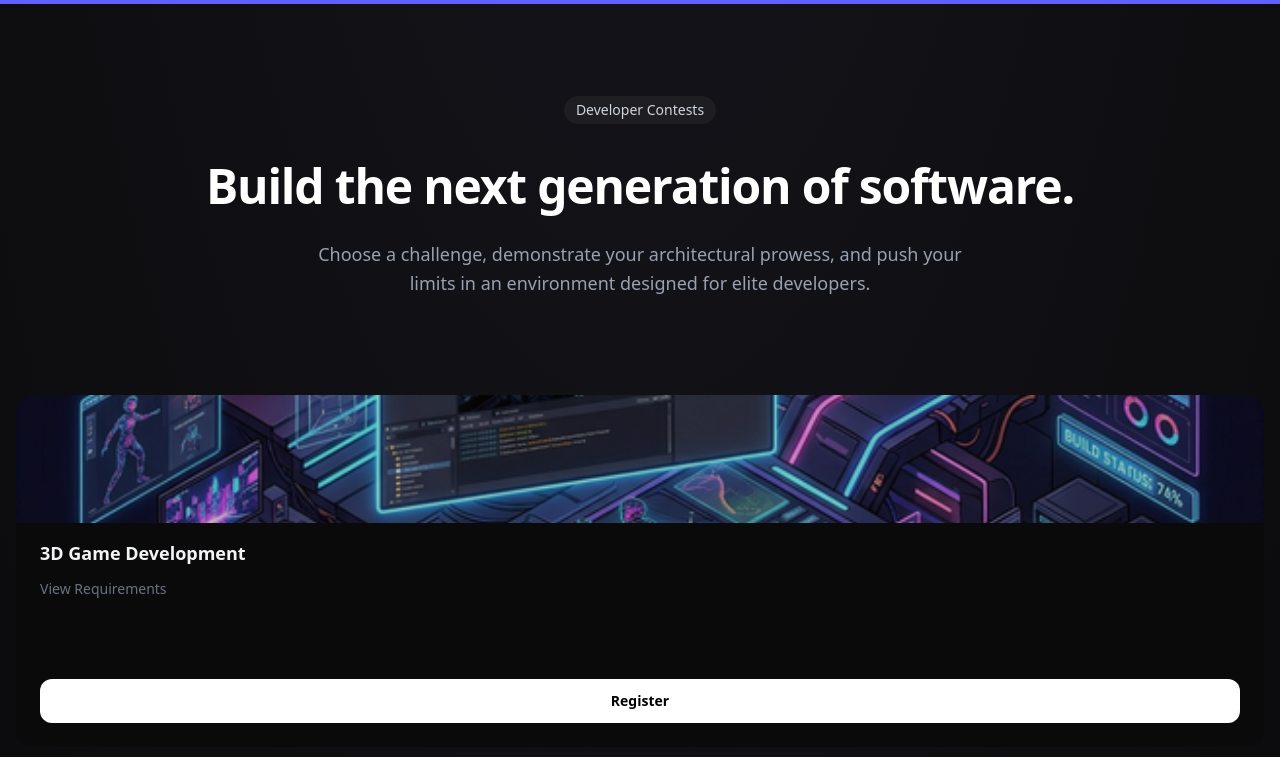
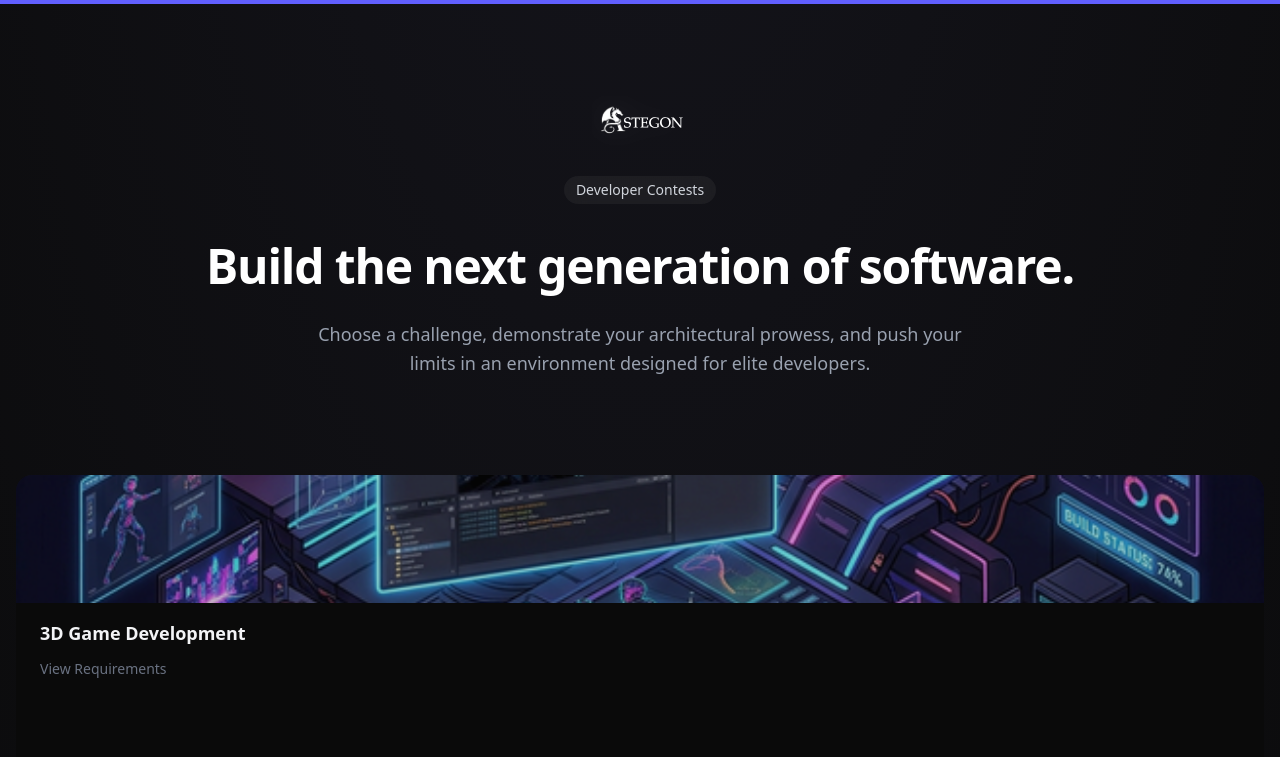
Before and after one commit to Astegontech/Astegon, a Next.js app: page /contest in a window 1280 px wide. Shown: the top 757 px of the page. Built offline with nearby package versions, Linux system fonts and the light colour scheme.

Commit message:
UI: Add Astegon logo to the Contest page hero section

```diff
--- a/app/contest/page.tsx
+++ b/app/contest/page.tsx
@@ -1,4 +1,5 @@
 import { Metadata } from 'next';
+import Image from 'next/image';
 import { Reveal } from '@/components/ui/Reveal';
 import { ProjectCard } from '@/components/contest/ProjectCard';
 import { projectAssignments } from '@/lib/data/assignments';
@@ -30,12 +31,23 @@ export default async function PublicContestsListingPage() {
                 {/* Hero Section */}
                 <div className={styles.heroSection}>
                     <Reveal delay={0.1}>
+                        <Image
+                            src="/logos/Astegon_Logo.svg"
+                            alt="Astegon Logo"
+                            width={240}
+                            height={80}
+                            className="mb-8 w-auto h-12 md:h-16 object-contain drop-shadow-[0_0_15px_rgba(255,255,255,0.1)]"
+                            priority
+                        />
+                    </Reveal>
+
+                    <Reveal delay={0.2}>
                         <div className={styles.heroHeaderBadge}>
                             Developer Contests
                         </div>
                     </Reveal>
 
-                    <Reveal delay={0.2}>
+                    <Reveal delay={0.3}>
                         <h1 className={styles.heroTitle}>
                             Build the next generation of software.
                         </h1>
```
